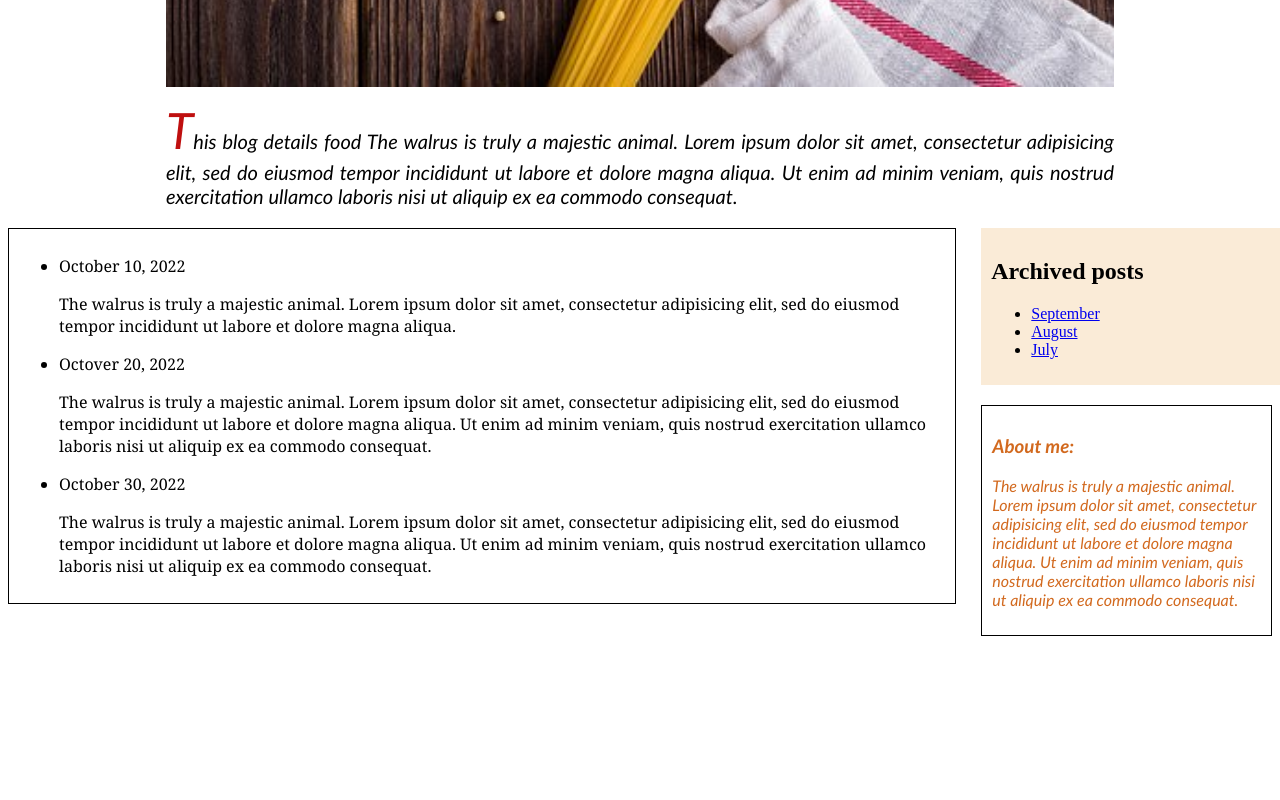
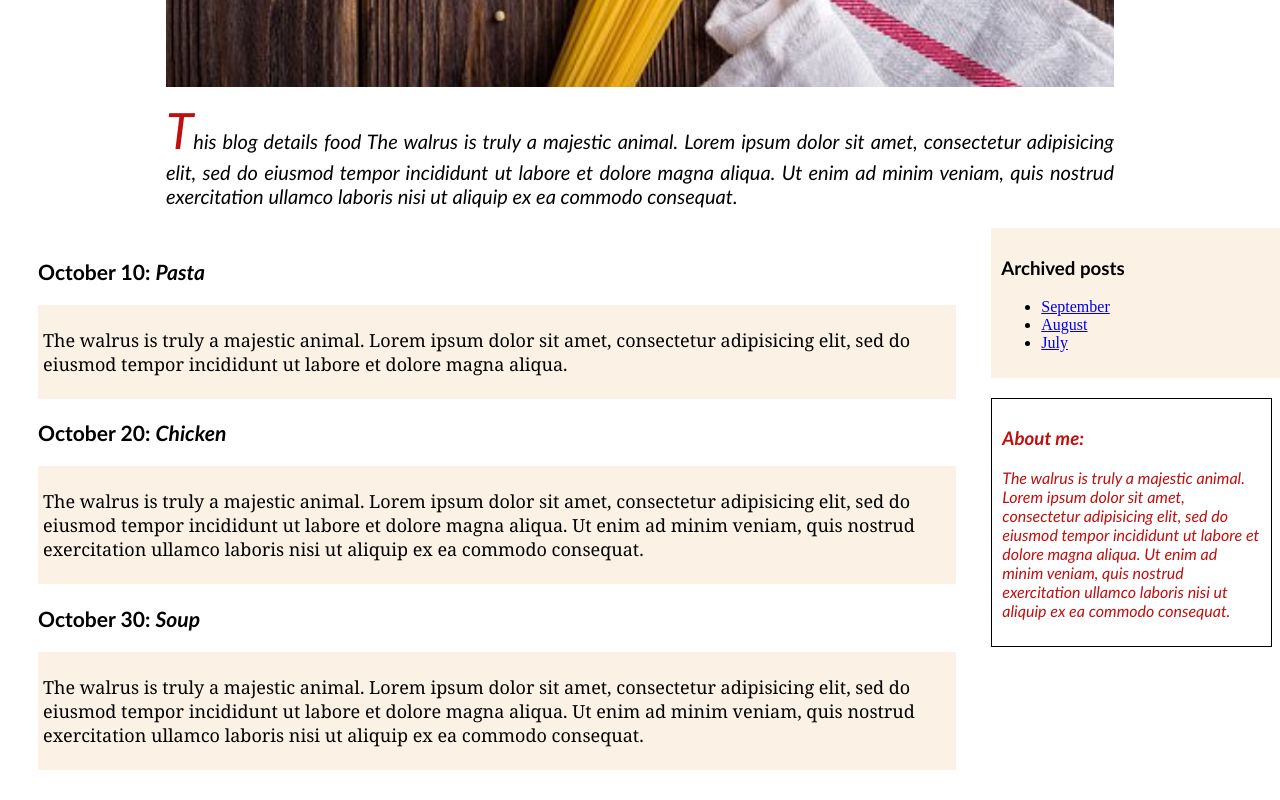
Before and after one commit to jenniferholcomb/blogging-website, a plain HTML site: page blogging-website.html in a window 1280 px wide. Shown: the part 649-1449 px from the top of the page. Before the commit the page ends 1285 px from the top, so only its background shows below. Drawn offline with Linux system fonts and the light colour scheme.

Commit message:
Main block color and formatting.

```diff
--- a/blogging-website.html
+++ b/blogging-website.html
@@ -11,19 +11,23 @@
 
   <div class="column1">
     <div class="main">
-      <ul>
-        <li>October 10, 2022</li>
+      <h3>October 10: <em>Pasta</em></h3>
+      <div class="blog-entry">
         <p>The walrus is truly a majestic animal. Lorem ipsum dolor sit amet, consectetur adipisicing elit, sed do eiusmod tempor incididunt ut labore et dolore magna aliqua.</p>
-        <li>Octover 20, 2022</li>
+      </div>
+      <h3>October 20: <em>Chicken</em></h3>
+      <div class="blog-entry">
+        <p>The walrus is truly a majestic animal. Lorem ipsum dolor sit amet, consectetur adipisicing elit, sed do eiusmod tempor incididunt ut labore et dolore magna aliqua. Ut enim ad minim veniam, quis nostrud exercitation ullamco laboris nisi ut aliquip ex ea commodo consequat.</p>
+      </div>
+      <h3>October 30: <em>Soup</em></h3>
+      <div class="blog-entry">
         <p>The walrus is truly a majestic animal. Lorem ipsum dolor sit amet, consectetur adipisicing elit, sed do eiusmod tempor incididunt ut labore et dolore magna aliqua. Ut enim ad minim veniam, quis nostrud exercitation ullamco laboris nisi ut aliquip ex ea commodo consequat. </p>
-        <li>October 30, 2022</li>
-        <p>The walrus is truly a majestic animal. Lorem ipsum dolor sit amet, consectetur adipisicing elit, sed do eiusmod tempor incididunt ut labore et dolore magna aliqua. Ut enim ad minim veniam, quis nostrud exercitation ullamco laboris nisi ut aliquip ex ea commodo consequat. </p>
-      </ul>
+      </div>
     </div>
   </div>
   <div class="column2">
     <div class="sidebar">
-      <h2>Archived posts</h2>
+      <h3>Archived posts</h3>
       <ul>
         <li><a href="https://September_posts.html/">September</a></li>
         <li><a href="https://August_posts.html/">August</a></li>
--- a/css/style.css
+++ b/css/style.css
@@ -1,17 +1,18 @@
 .main {
   float: left;
-  border: 1px solid black;;
   font-family: Cambria;
-  font-size: medium;
+  font-size: 18px;
   padding: 10px;
+  margin-left: 20px;
 }
 
 .aboutme {
   font-family: 'Gill Sans';
-  color: chocolate;
+  color: rgb(191, 15, 15);
   font-style: italic;
   border: 1px solid black;
   padding: 10px;
+  margin-left: 10px;
 }
 
 .centered-image {
@@ -23,9 +24,11 @@
 
 .sidebar {
   width: 100%;
-  background-color: antiquewhite;
+  background-color: rgb(251, 241, 228);
   padding: 10px;
   margin-bottom: 20px;
+  margin-left: 10px;
+  margin-right: 30px;
 }
 
 .column1 {
@@ -75,3 +78,15 @@ h1 {
   font-size: 20px;
   color: chocolate;
 }
+
+.blog-entry {
+  width: 100%;
+  background-color: rgb(251, 241, 228);
+  padding: 5px;
+  margin-bottom: 20px;
+}
+
+h3 {
+  font-family: 'Gill Sans';
+}
+}
```
